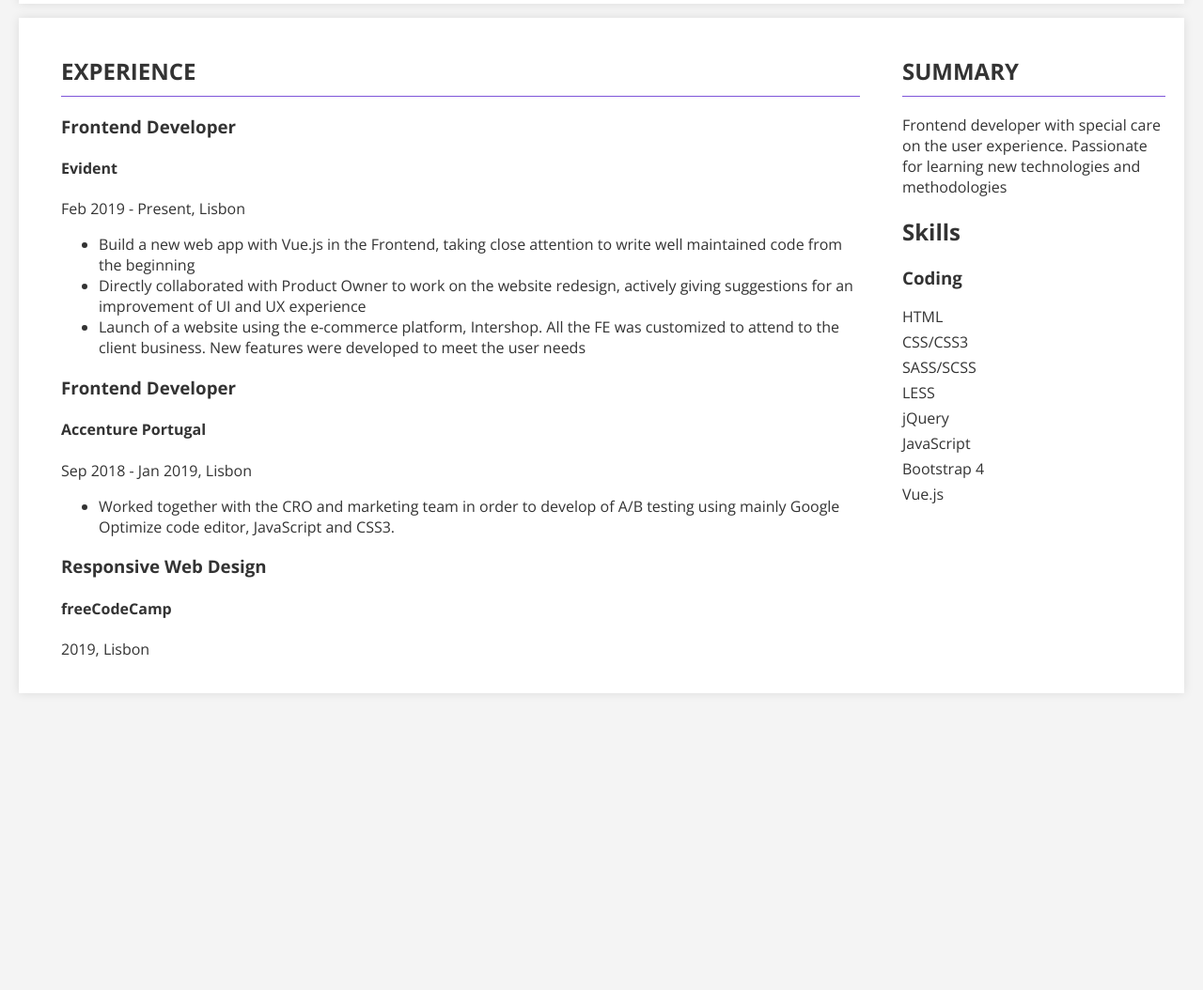
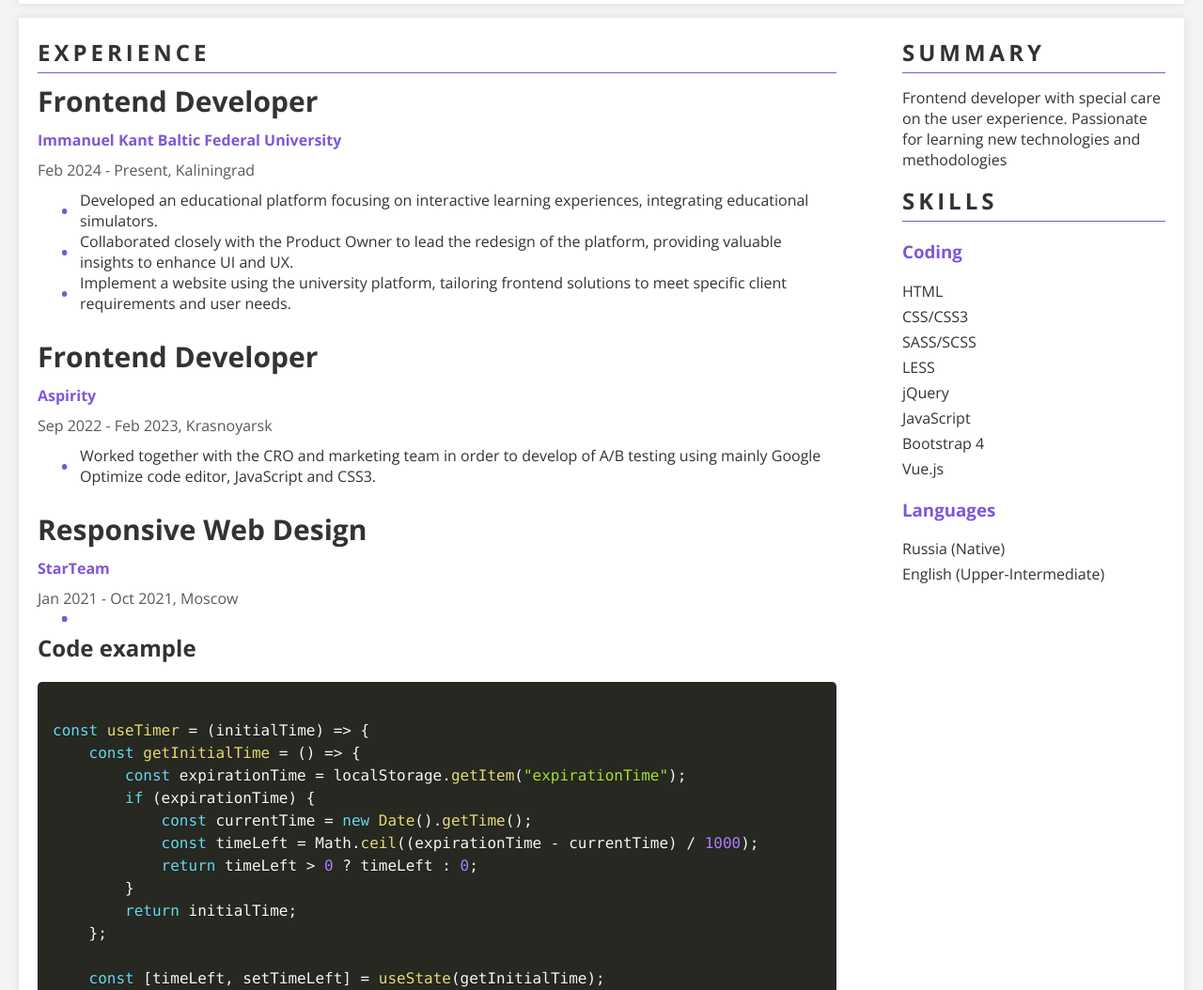
Before and after one commit to digitalfantazy/rsschool-cv, a plain HTML site: page index.html in a window 1280 px wide. Shown: the part 380-1434 px from the top of the page at 94% size. Before the commit the page ends 1133 px from the top, so only its background shows below. Drawn offline with nearby package versions, Linux system fonts and the light colour scheme.

Commit message:
feat: list design

```diff
--- a/css/style.css
+++ b/css/style.css
@@ -133,6 +133,10 @@ nav {
     color: black
 }
 
+.contact-item a:hover {
+    color: rgba(127, 86, 217, 1);
+}
+
 .contact-item p {
     margin: 0;
 }
@@ -154,17 +158,18 @@ nav {
 }
 
 .left-side {
-    padding: 0 25px;
+    margin-right: 50px;
 }
 
-.experience-title {
-    /* color: rgba(127, 86, 217, 1); */
+.experience h2 {
+    letter-spacing: 4px;
     text-transform: uppercase;
     position: relative;
-    padding-bottom: 10px;
+    padding-bottom: 5px;
+    margin: 0 0 10px;
 }
 
-.experience-title::after {
+.experience h2::after {
     content: "";
     position: absolute;
     left: 0;
@@ -174,20 +179,56 @@ nav {
     background-color: rgba(127, 86, 217, 1);
 }
 
+.experience-item h3 {
+    margin: 0 0 10px 0;
+    font-size: 30px;
+}
 
+.experience-item h4 {
+    margin: 0 0 10px 0;
+    color: rgba(127, 86, 217, 1);
+}
+
+.experience-item p {
+    margin: 0 0 10px 0;
+    font-size: 16px;
+    color:rgba(0, 0, 0, 0.655)
+}
+
+.experience-list {
+    margin: 0 0 25px 0;
+    padding: 0 0 0 25px;
+    list-style-type: none;
+}
+
+.experience-list li {
+    position: relative;
+    padding-left: 20px;
+}
+
+.experience-list li::before {
+    content: "\2022";
+    position: absolute;
+    left: 0;
+    top: 50%;
+    transform: translateY(-50%);
+    font-size: 1.2em;
+    color: rgba(127, 86, 217, 1);
+    font-weight: bold;
+}
 .right-side {
     margin-left: 20px;
 }
 
-.summary-title {
-    /* color: rgba(127, 86, 217, 1); */
+.right-side h2 {
+    letter-spacing: 4px;
     text-transform: uppercase;
     position: relative;
-    --paddings: 15px;
-    padding-bottom: 10px;
+    padding-bottom: 5px;
+    margin: 0 0 10px;
 }
 
-.summary-title::after {
+.right-side h2::after {
     content: "";
     position: absolute;
     left: 0;
@@ -199,6 +240,7 @@ nav {
 
 .skills h3 {
     margin-top: 20px;
+    color: rgba(127, 86, 217, 1);
 }
 
 .skills ul {
--- a/index.html
+++ b/index.html
@@ -8,6 +8,10 @@
         <link
             href="https://fonts.googleapis.com/css2?family=Noto+Sans+JP:wght@100..900&family=Open+Sans:ital,wght@0,300..800;1,300..800&display=swap"
             rel="stylesheet"
+        />
+        <link
+            rel="stylesheet"
+            href="https://cdnjs.cloudflare.com/ajax/libs/prism/1.25.0/themes/prism-okaidia.min.css"
         />
         <link rel="stylesheet" href="./css/style.css" />
         <title>Artyom Andriushchenko Junior Front-end developer</title>
@@ -61,37 +65,115 @@
         <main>
             <div class="main-container">
                 <div class="left-side">
-                    <h2 class="experience-title">Experience</h2>
+                    <section class="experience">
+                        <h2>Experience</h2>
                         <div class="experience-item">
                             <h3>Frontend Developer</h3>
-                        <h4>Evident</h4>
-                        <p>Feb 2019 - Present, Lisbon</p>
-                        <ul>
-                            <li>Build a new web app with Vue.js in the Frontend, taking close attention to write well maintained code from the beginning</li>
-                            <li>Directly collaborated with Product Owner to work on the website redesign, actively giving suggestions for an improvement of UI and UX experience</li>
-                            <li>Launch of a website using the e-commerce platform, Intershop. All the FE was customized to attend to the client business. New features were developed to meet the user needs</li>
+                            <h4>Immanuel Kant Baltic Federal University</h4>
+                            <p>Feb 2024 - Present, Kaliningrad</p>
+                            <ul class="experience-list">
+                                <li>
+                                    Developed an educational platform focusing on interactive learning experiences,
+                                    integrating educational simulators.
+                                </li>
+                                <li>
+                                    Collaborated closely with the Product Owner to lead the redesign of the platform,
+                                    providing valuable insights to enhance UI and UX.
+                                </li>
+                                <li>
+                                    Implement a website using the university platform, tailoring frontend solutions to meet specific client requirements and user needs.
+                                </li>
                             </ul>
                         </div>
                         <div class="experience-item">
                             <h3>Frontend Developer</h3>
-                        <h4>Accenture Portugal</h4>
-                        <p>Sep 2018 - Jan 2019, Lisbon</p>
-                        <ul>
-                            <li>Worked together with the CRO and marketing team in order to develop of A/B testing using mainly Google Optimize code editor, JavaScript and CSS3.</li>
+                            <h4>Aspirity</h4>
+                            <p>Sep 2022 - Feb 2023, Krasnoyarsk</p>
+                            <ul class="experience-list">
+                                <li>
+                                    Worked together with the CRO and marketing team in order to
+                                    develop of A/B testing using mainly Google Optimize code editor,
+                                    JavaScript and CSS3.
+                                </li>
                             </ul>
                         </div>
                         <div class="experience-item">
                             <h3>Responsive Web Design</h3>
-                        <h4>freeCodeCamp</h4>
-                        <p>2019, Lisbon</p>
+                            <h4>StarTeam</h4>
+                            <p>Jan 2021 - Oct 2021, Moscow</p>
+                            <ul class="experience-list">
+                                <li></li>
+                                <li></li>
+                                <li></li>
+                                <li></li>
+                            </ul>
                         </div>
+                    </section>
+                    <section class="code-example">
+                        <h2>Code example</h2>
+                        <pre><code class="language-js">
+const useTimer = (initialTime) => {
+    const getInitialTime = () => {
+        const expirationTime = localStorage.getItem("expirationTime");
+        if (expirationTime) {
+            const currentTime = new Date().getTime();
+            const timeLeft = Math.ceil((expirationTime - currentTime) / 1000);
+            return timeLeft > 0 ? timeLeft : 0;
+        }
+        return initialTime;
+    };
+
+    const [timeLeft, setTimeLeft] = useState(getInitialTime);
+
+    useEffect(() => {
+        let timer;
+        if (timeLeft > 0) {
+            timer = setTimeout(() => {
+                setTimeLeft(timeLeft - 1);
+            }, 1000);
+
+            const currentTime = new Date().getTime();
+            const expirationTime = currentTime + timeLeft * 1000;
+            localStorage.setItem("expirationTime", expirationTime.toString());
+        }
+
+        return () => clearTimeout(timer);
+    }, [timeLeft]);
+
+    const resetTimer = () => {
+        setTimeLeft(initialTime);
+        const currentTime = new Date().getTime();
+        const expirationTime = currentTime + initialTime * 1000;
+        localStorage.setItem("expirationTime", expirationTime.toString());
+    };
+
+    return { timeLeft, resetTimer };
+};
+
+export default useTimer;
+                        </code></pre>
+                    </section>
+                    <section class="projects">
+                        <h2>My Projects</h2>
+                    </section>
+                    <section class="education">
+                        <h2>Education</h2>
+                        <h3>CyberSecurity engineer</h3>
+                        <h4>Bachelor, Immanuel Kant Baltic Federal University, Kaliningrad</h4>
+                        <p>2020-2024, Kaliningrad</p>
+                        <h3>CyberSecurity engineer</h3>
+                        <h4>Bachelor, Immanuel Kant Baltic Federal University, Kaliningrad</h4>
+                    </section>
                 </div>
                 <div class="right-side">
-                    <div class="summary">
+                    <section class="summary">
                         <h2 class="summary-title">Summary</h2>
-                        <p>Frontend developer with special care on the user experience. Passionate for learning new technologies and methodologies</p>
-                    </div>
-                    <div class="skills">
+                        <p>
+                            Frontend developer with special care on the user experience. Passionate
+                            for learning new technologies and methodologies
+                        </p>
+                    </section>
+                    <section class="skills">
                         <h2>Skills</h2>
                         <h3>Coding</h3>
                         <ul>
@@ -104,9 +186,17 @@
                             <li>Bootstrap 4</li>
                             <li>Vue.js</li>
                         </ul>
+                        <h3>Languages</h3>
+                        <ul>
+                            <li>Russia (Native)</li>
+                            <li>English (Upper-Intermediate)</li>
+                        </ul>
+                    </section>
                 </div>
             </div>
         </main>
-
+        <footer></footer>
+        <script src="https://cdnjs.cloudflare.com/ajax/libs/prism/1.25.0/prism.min.js"></script>
+        <script src="https://cdnjs.cloudflare.com/ajax/libs/prism/1.25.0/components/prism-javascript.min.js"></script>
     </body>
 </html>
```
Lines whose indentation alone changed are shown as unchanged.
